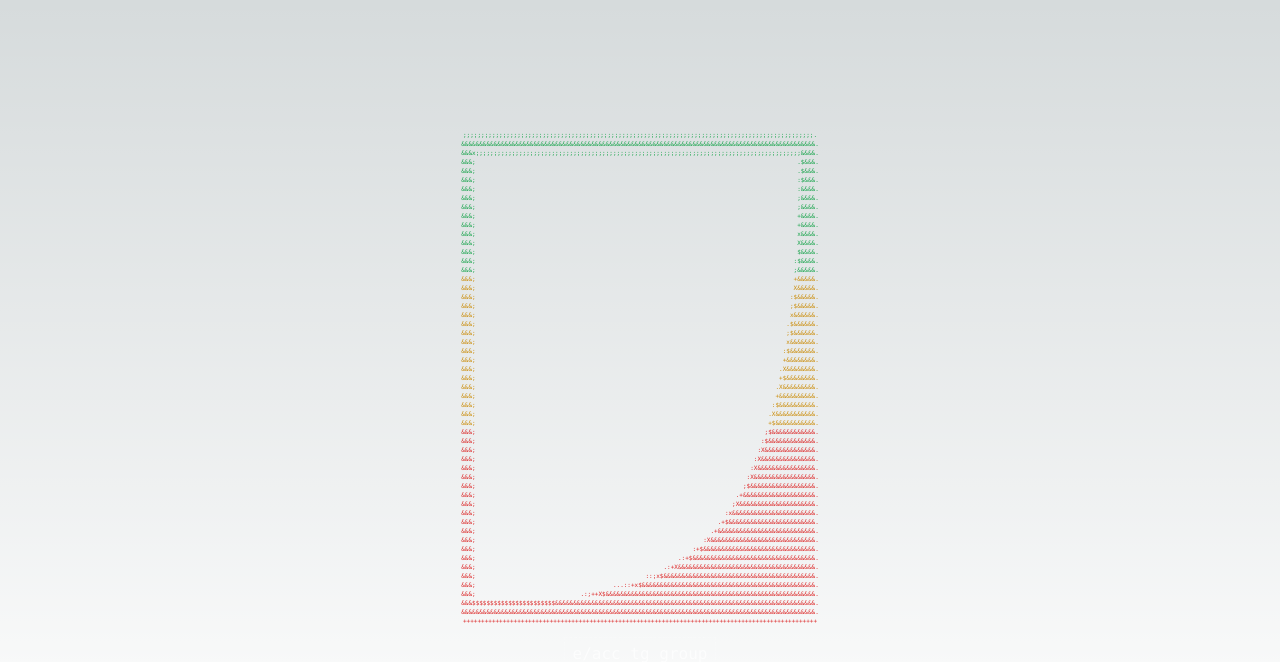
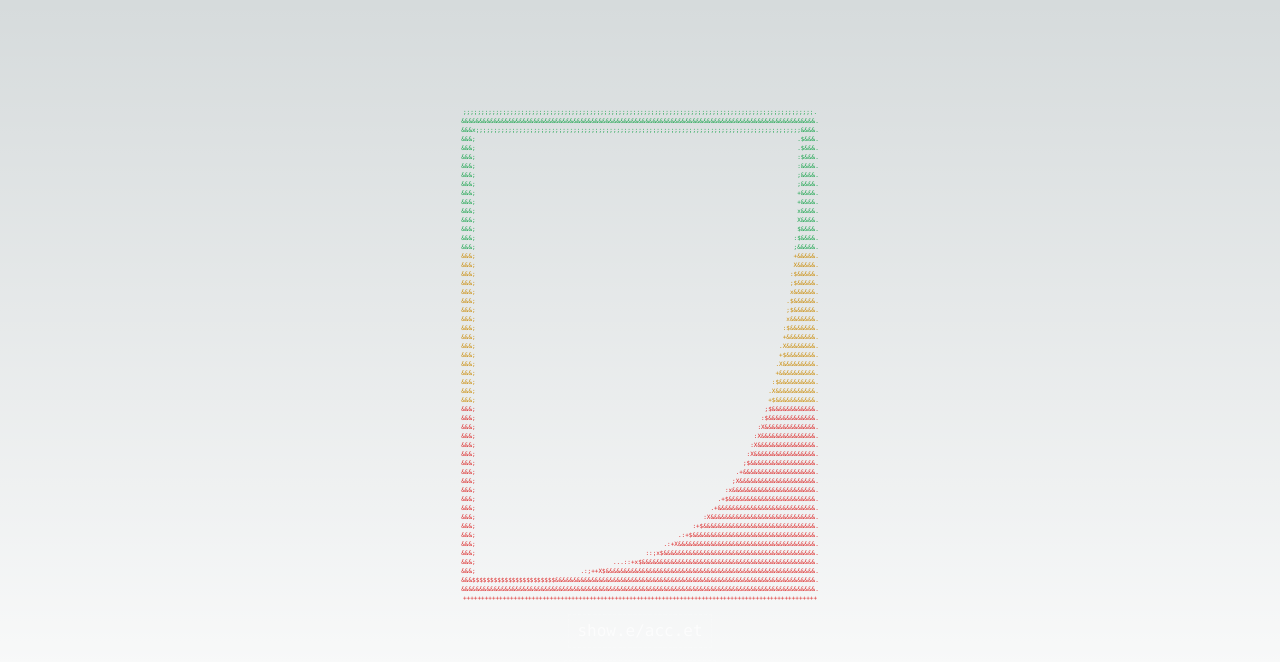
Before and after one commit to mikxyas/eacc.et, a Next.js app: page / in a window 1280 px wide. Shown: the top 662 px of the page. Built offline with nearby package versions, Linux system fonts and the light colour scheme.

Commit message:
added show.eacc.et

```diff
--- a/src/app/page.tsx
+++ b/src/app/page.tsx
@@ -92,10 +92,13 @@ export default function Home() {
 `}
 
       </pre>
-
+      <Link target="_blank" href="https://show.eacc.et">
+        <p className="mt-3 font-mono  text-white text-opacity-65 border-dashed border border-opacity-20 border-white px-2 py-1">show.e/acc.et</p>
+      </Link>
       <Link target="_blank" href="https://t.me/eaccET">
         <p className="mt-3 font-mono  text-white text-opacity-65 border-dashed border border-opacity-20 border-white px-2 py-1">e/acc tg group</p>
       </Link>
+
     </div>
   );
 }
```
